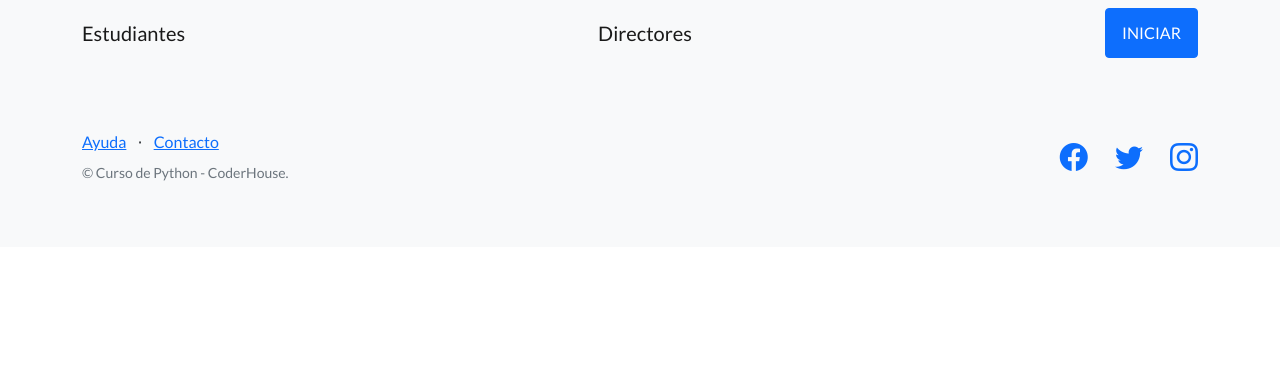
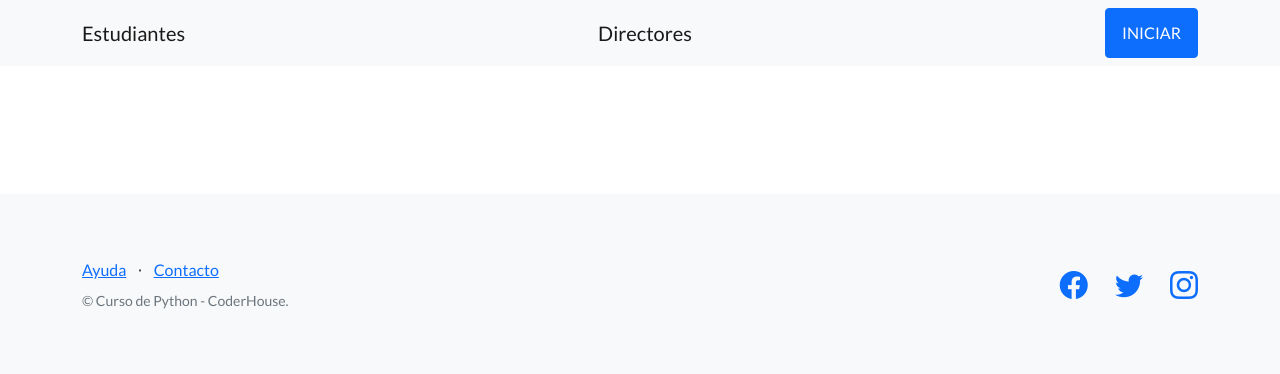
Before and after one commit to Antonella1991/proyectoprueba, a Django app: template productos/templates/productos/base.html in a window 1280 px wide. Shown: the top 374 px of the page. Run offline with Django 4.2, Linux system fonts and the light colour scheme; the template is opened without the code that fills it, so the values that code supplies are empty; some libraries are stand-ins or nearby versions.

Commit message:
actualizo base html

```diff
--- a/productos/templates/productos/base.html
+++ b/productos/templates/productos/base.html
@@ -29,8 +29,10 @@
             </div>
         </nav>
 
-        {%block contenido%}
-        {%endblock contenido%}
+        <section style="padding:4rem 3rem;">
+            {% block contenido %}
+            {% endblock contenido %}
+        </section>
 
 
         <!-- Footer-->
```
